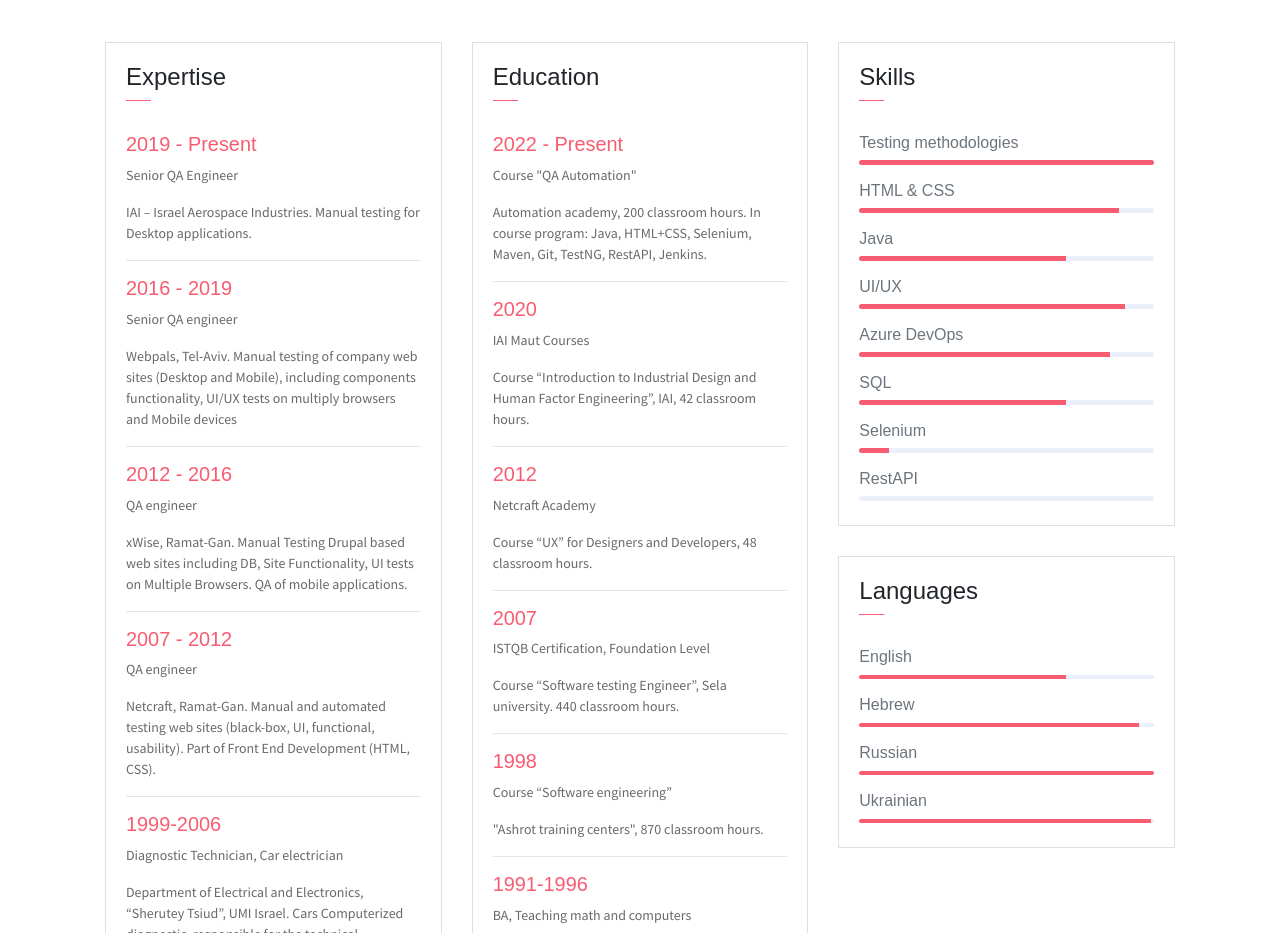
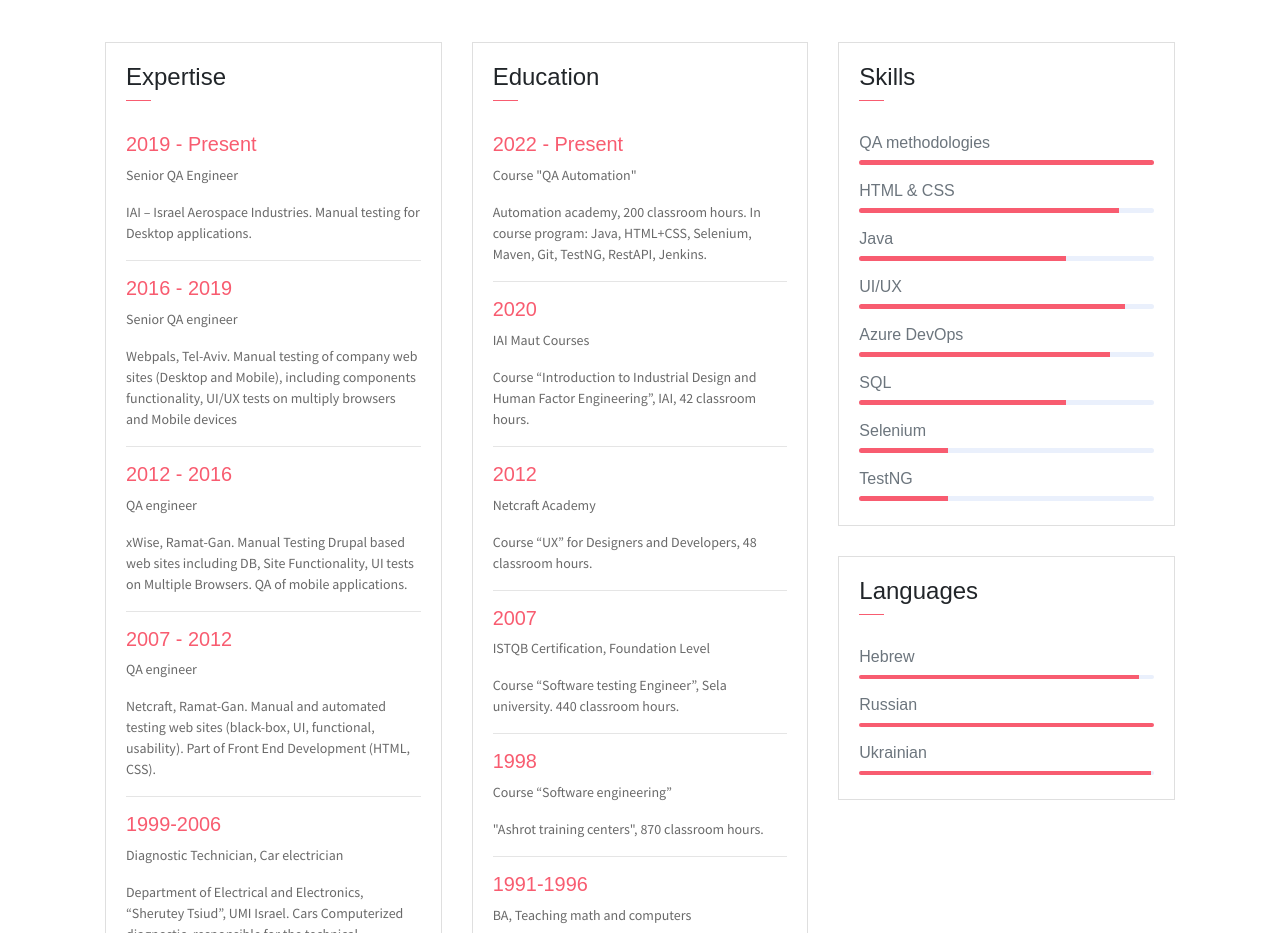
Before and after one commit to innazvulun/html, a website: page public_html/index.html in a window 1280 px wide. Shown: the part 1200-2133 px from the top of the page. Drawn offline with Linux system fonts and the light colour scheme.

Commit message:
Add files via upload

```diff
--- a/public_html/index.html
+++ b/public_html/index.html
@@ -202,7 +202,7 @@
                             </div>
                         </div>
                         <div class="card-body pb-2">
-							<h6>Testing methodologies </h6>
+							<h6>QA methodologies </h6>
                             <div class="progress mb-3">
                                 <div class="progress-bar bg-danger" role="progressbar" style="width: 100%" aria-valuenow="50" aria-valuemin="0" aria-valuemax="100"></div>
                             </div>
@@ -228,12 +228,16 @@
                             </div>
 							<h6>Selenium</h6>
                             <div class="progress mb-3">
-                                <div class="progress-bar bg-danger" role="progressbar" style="width: 10%" aria-valuenow="75" aria-valuemin="0" aria-valuemax="100"></div>
+                                <div class="progress-bar bg-danger" role="progressbar" style="width: 30%" aria-valuenow="75" aria-valuemin="0" aria-valuemax="100"></div>
                             </div>
-							<h6>RestAPI</h6>
+							<h6>TestNG</h6>
+                            <div class="progress mb-3">
+                                <div class="progress-bar bg-danger" role="progressbar" style="width: 30%" aria-valuenow="75" aria-valuemin="0" aria-valuemax="100"></div>
+                            </div>
+							<!--<h6>RestAPI</h6>
                             <div class="progress mb-3">
                                 <div class="progress-bar bg-danger" role="progressbar" style="width: 0%" aria-valuenow="75" aria-valuemin="0" aria-valuemax="100"></div>
-                            </div>
+                            </div>-->
                         </div>
                     </div>
                     <div class="card">
@@ -244,10 +248,6 @@
                             </div>
                         </div>
                         <div class="card-body pb-2">
-                           <h6>English</h6>
-                            <div class="progress mb-3">
-                                <div class="progress-bar bg-danger" role="progressbar" style="width: 70%" aria-valuenow="25" aria-valuemin="0" aria-valuemax="100"></div>
-                            </div>
                             <h6>Hebrew</h6>
                             <div class="progress mb-3">
                                 <div class="progress-bar bg-danger" role="progressbar" style="width: 95%" aria-valuenow="25" aria-valuemin="0" aria-valuemax="100"></div>
```
